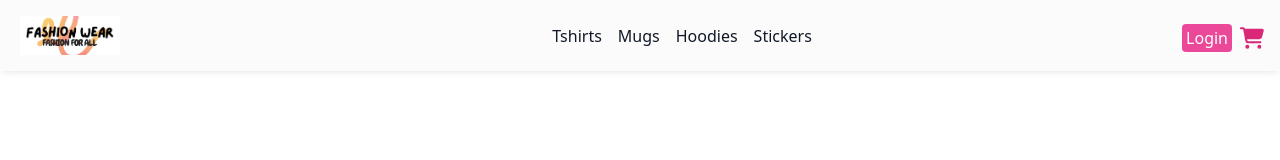
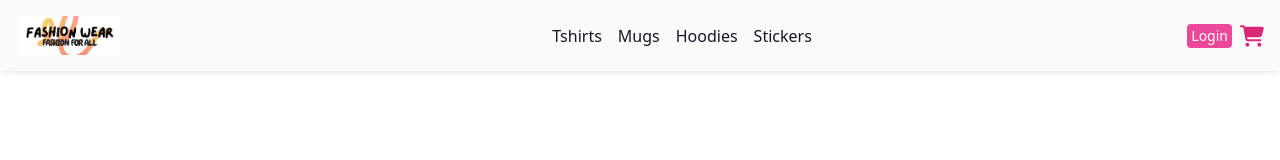
Before and after one commit to Laraib007/Ecommerce-NextJs-Project, a Next.js app: page / in a window 1280 px wide. Shown: the top 160 px of the page. Built offline with nearby package versions, Linux system fonts and the light colour scheme.

Commit message:
adding /login link

```diff
--- a/src/component/Navbar.js
+++ b/src/component/Navbar.js
@@ -38,8 +38,8 @@ const Navbar = ({key, user, cart, addToCart, clearCart, removeFromCart, subTotal
       <Link href={'/stickers'} className="mr-4 hover:text-pink-600">Stickers</Link>
     </nav>
     <div  className='absolute flex items-center right-0 mx-4 top-6'  >
-     {user.value && <Link href={'/login'}><CgProfile  className='text-2xl font-bold cursor-pointer text-pink-600 mr-3' /></Link>}
-     {!user.value && <Link href={'/login'}> <button class="flex ml-auto mx-2 text-white bg-pink-500 border-0 py-0.5 px-1 focus:outline-none hover:bg-pink-600 rounded">Login</button></Link>
+     {user.value && <CgProfile  className='text-2xl font-bold cursor-pointer text-pink-600 mr-3' />}
+     {!user.value && <Link href={'/login'}> <button class="flex ml-auto mx-2 text-sm text-white bg-pink-500 border-0 py-0.5 px-1 focus:outline-none hover:bg-pink-600 rounded">Login</button></Link>
           }
     <FaCartShopping onClick={toggleCart} className='text-2xl cursor-pointer text-pink-600 ' />
     </div>
```
